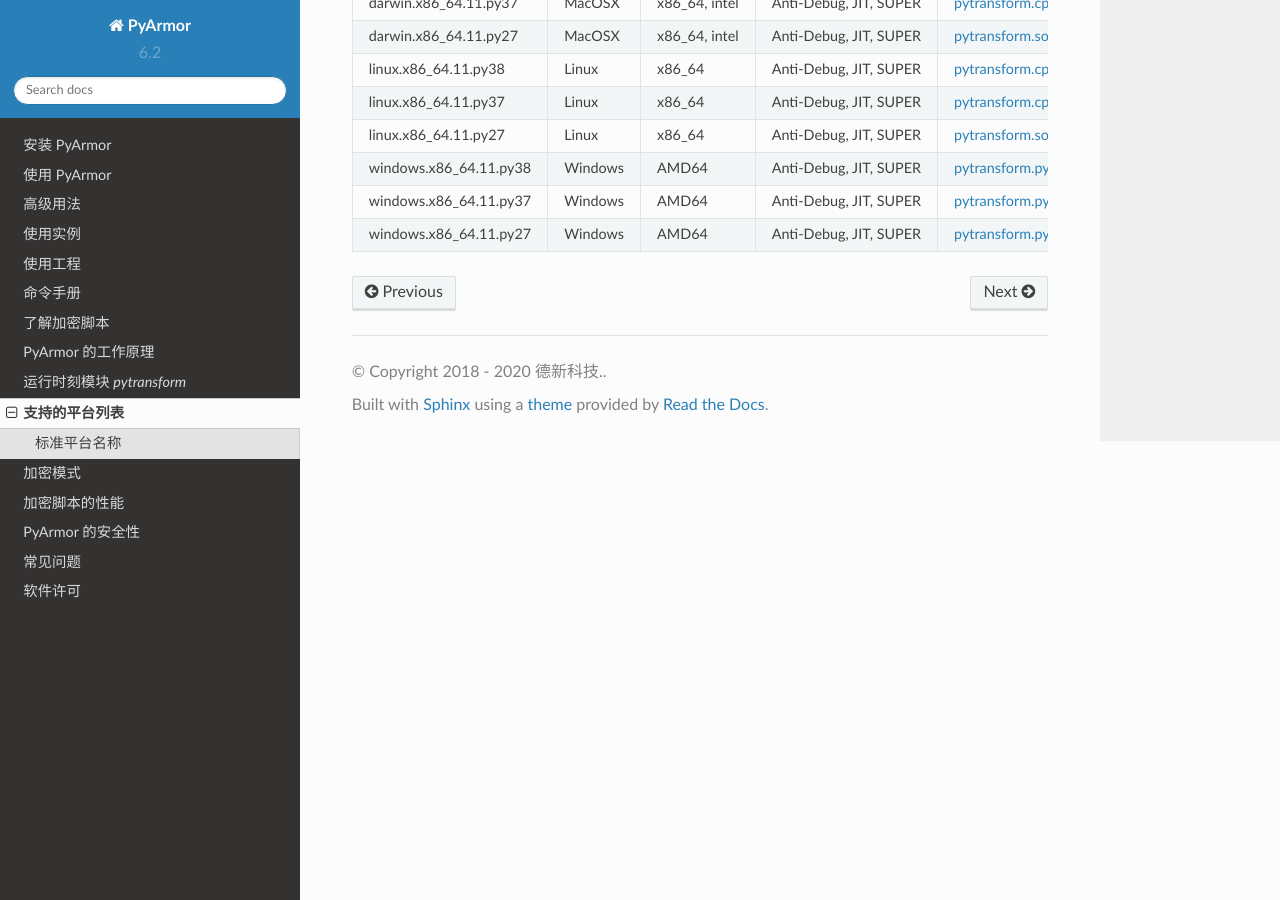
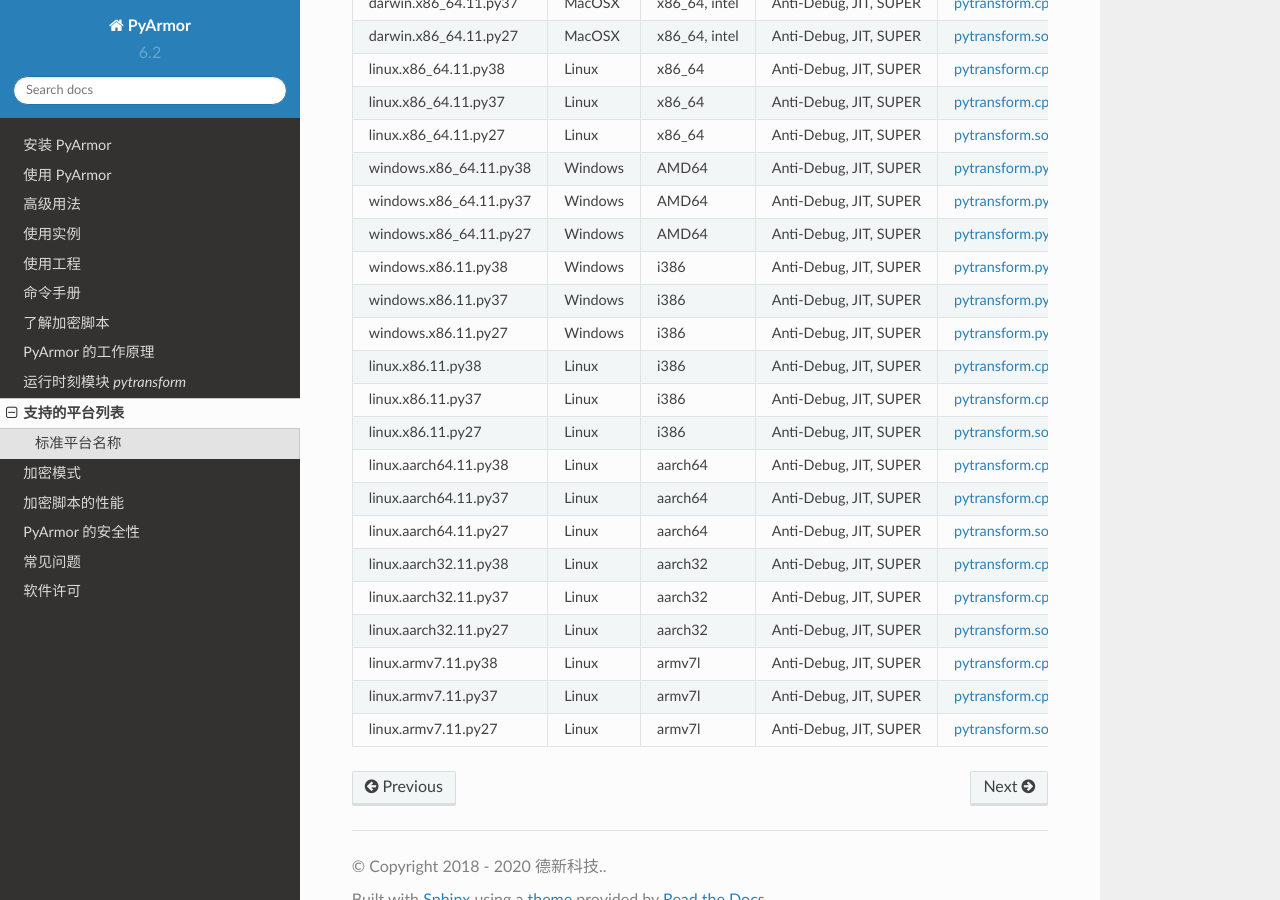
Before and after one commit to dashingsoft/pyarmor-docs-zh, a Sphinx documentation site: the page built from docs/platforms.rst, in a window 1280 px wide and 900 px high, scrolled down 3009 px. Built offline with Sphinx 7.4.7 and the Read the Docs theme 2.0.0, drawn with Linux system fonts in a browser that asks for light colours.

Commit message:
Add platforms

```diff
--- a/docs/platforms.rst
+++ b/docs/platforms.rst
@@ -304,3 +304,93 @@ jondy.zhao@gmail.com
      - Anti-Debug, JIT, SUPER
      - `pytransform.pyd <http://pyarmor.dashingsoft.com/downloads/latest/windows.x86_64.11.py27/pytransform.pyd>`_
      - Cross compile by x86_64-w64-mingw32-gcc in cygwin
+   * - windows.x86.11.py38
+     - Windows
+     - i386
+     - Anti-Debug, JIT, SUPER
+     - `pytransform.pyd <http://pyarmor.dashingsoft.com/downloads/latest/windows.x86.11.py38/pytransform.pyd>`_
+     - Cross compile by i686-w64-mingw32-gcc in cygwin
+   * - windows.x86.11.py37
+     - Windows
+     - i386
+     - Anti-Debug, JIT, SUPER
+     - `pytransform.pyd <http://pyarmor.dashingsoft.com/downloads/latest/windows.x86.11.py37/pytransform.pyd>`_
+     - Cross compile by i686-w64-mingw32-gcc in cygwin
+   * - windows.x86.11.py27
+     - Windows
+     - i386
+     - Anti-Debug, JIT, SUPER
+     - `pytransform.pyd <http://pyarmor.dashingsoft.com/downloads/latest/windows.x86.11.py27/pytransform.pyd>`_
+     - Cross compile by i686-w64-mingw32-gcc in cygwin
+   * - linux.x86.11.py38
+     - Linux
+     - i386
+     - Anti-Debug, JIT, SUPER
+     - `pytransform.cpython-38-i386-linux-gnu.so <http://pyarmor.dashingsoft.com/downloads/latest/linux.x86.11.py38/pytransform.cpython-38-i386-linux-gnu.so>`_
+     - Built by gcc
+   * - linux.x86.11.py37
+     - Linux
+     - i386
+     - Anti-Debug, JIT, SUPER
+     - `pytransform.cpython-37m-i386-linux-gnu.so <http://pyarmor.dashingsoft.com/downloads/latest/linux.x86.11.py37/pytransform.cpython-37m-i386-linux-gnu.so>`_
+     - Built by gcc
+   * - linux.x86.11.py27
+     - Linux
+     - i386
+     - Anti-Debug, JIT, SUPER
+     - `pytransform.so <http://pyarmor.dashingsoft.com/downloads/latest/linux.x86.11.py27/pytransform.so>`_
+     - Built by gcc
+   * - linux.aarch64.11.py38
+     - Linux
+     - aarch64
+     - Anti-Debug, JIT, SUPER
+     - `pytransform.cpython-38-aarch64-linux-gnu.so <http://pyarmor.dashingsoft.com/downloads/latest/linux.aarch64.11.py38/pytransform.cpython-38-aarch64-linux-gnu.so>`_
+     - Built by gcc
+   * - linux.aarch64.11.py37
+     - Linux
+     - aarch64
+     - Anti-Debug, JIT, SUPER
+     - `pytransform.cpython-37m-aarch64-linux-gnu.so <http://pyarmor.dashingsoft.com/downloads/latest/linux.aarch64.11.py37/pytransform.cpython-37m-aarch64-linux-gnu.so>`_
+     - Built by gcc
+   * - linux.aarch64.11.py27
+     - Linux
+     - aarch64
+     - Anti-Debug, JIT, SUPER
+     - `pytransform.so <http://pyarmor.dashingsoft.com/downloads/latest/linux.aarch64.11.py27/pytransform.so>`_
+     - Built by gcc
+   * - linux.aarch32.11.py38
+     - Linux
+     - aarch32
+     - Anti-Debug, JIT, SUPER
+     - `pytransform.cpython-38-arm-linux-gnu.so <http://pyarmor.dashingsoft.com/downloads/latest/linux.aarch32.11.py38/pytransform.cpython-38-arm-linux-gnu.so>`_
+     - Built by gcc
+   * - linux.aarch32.11.py37
+     - Linux
+     - aarch32
+     - Anti-Debug, JIT, SUPER
+     - `pytransform.cpython-37m-arm-linux-gnu.so <http://pyarmor.dashingsoft.com/downloads/latest/linux.aarch32.11.py37/pytransform.cpython-37m-arm-linux-gnu.so>`_
+     - Built by gcc
+   * - linux.aarch32.11.py27
+     - Linux
+     - aarch32
+     - Anti-Debug, JIT, SUPER
+     - `pytransform.so <http://pyarmor.dashingsoft.com/downloads/latest/linux.aarch32.11.py27/pytransform.so>`_
+     - Built by gcc
+   * - linux.armv7.11.py38
+     - Linux
+     - armv7l
+     - Anti-Debug, JIT, SUPER
+     - `pytransform.cpython-38-arm-linux-gnu.so <http://pyarmor.dashingsoft.com/downloads/latest/linux.armv7.11.py38/pytransform.cpython-38-arm-linux-gnu.so>`_
+     - Built by gcc
+   * - linux.armv7.11.py37
+     - Linux
+     - armv7l
+     - Anti-Debug, JIT, SUPER
+     - `pytransform.cpython-37m-arm-linux-gnu.so <http://pyarmor.dashingsoft.com/downloads/latest/linux.armv7.11.py37/pytransform.cpython-37m-arm-linux-gnu.so>`_
+     - Built by gcc
+   * - linux.armv7.11.py27
+     - Linux
+     - armv7l
+     - Anti-Debug, JIT, SUPER
+     - `pytransform.so <http://pyarmor.dashingsoft.com/downloads/latest/linux.armv7.11.py27/pytransform.so>`_
+     - Built by gcc
```
